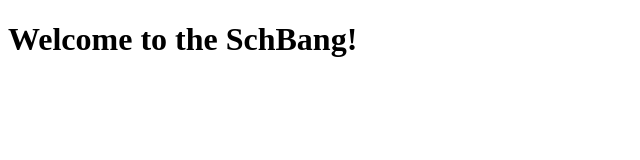
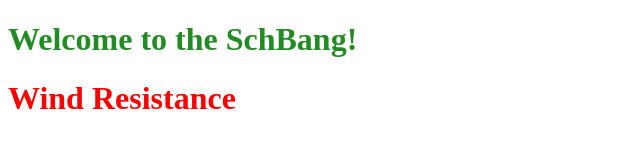
Before and after one commit to HemantDutta/Coursera_Course, a plain HTML site: page index.html in a window 1280 px wide. Shown: the whole page, without its empty margins (0-640 px from the left). Drawn offline with Linux system fonts and the light colour scheme.

Commit message:
css selector h1.top thing

```diff
--- a/index.html
+++ b/index.html
@@ -5,8 +5,18 @@
     <meta http-equiv="X-UA-Compatible" content="IE=edge">
     <meta name="viewport" content="width=device-width, initial-scale=1.0">
     <title>Coursera Course</title>
+    <style>
+        h1{ /*Normal h1 tags*/
+            color: red;
+        }
+
+        h1.top{  /* Selector for h1 Tags where class is top*/
+            color: forestgreen;
+        }
+    </style>
 </head>
 <body>
-    <h1>Welcome to the SchBang!</h1>
+    <h1 class="top">Welcome to the SchBang!</h1>
+    <h1>Wind Resistance</h1>
 </body>
 </html>
```
